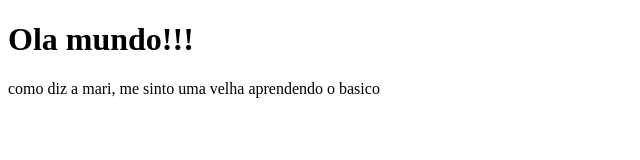
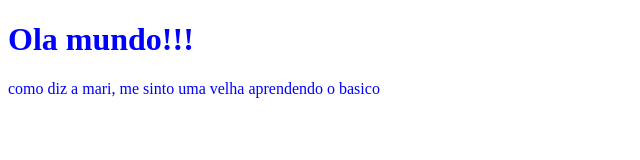
Before and after one commit to Gabrielly-Souza123/pratica, a plain HTML site: page index.html in a window 1280 px wide. Shown: the whole page, without its empty margins (0-640 px from the left). Drawn offline with Linux system fonts and the light colour scheme; files that its build step writes are made by us from their sources.

Commit message:
tentei adicionar o css

```diff
--- /dev/null
+++ b/body{.css
@@ -0,0 +1,3 @@
+body{
+    color: blue;
+}
--- a/index.html
+++ b/index.html
@@ -5,7 +5,7 @@
     <meta http-equiv="X-UA-Compatible" content="IE=edge">
     <meta name="viewport" content="width=device-width, initial-scale=1.0">
     <title>Document</title>
-</head>
+    <link rel="stylesheet" href="Projeto/style.css">
 <body>
     <h1>Ola mundo!!!</h1>
     <p>como diz a mari, me sinto uma velha aprendendo o basico</p>
--- /dev/null
+++ b/style.css
@@ -0,0 +1,3 @@
+body{
+    color: blue;
+}
```
